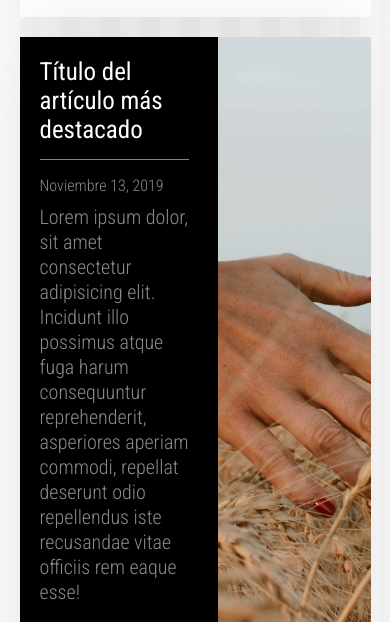
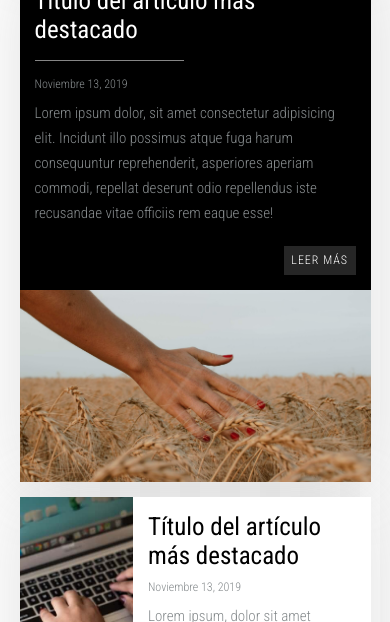
Before and after one commit to oscardenas17/responsive_practica_em_rem, a plain HTML site: page index.html in a window 390 px wide. Shown: the part 206-828 px from the top of the page. Drawn offline with Linux system fonts and the light colour scheme.

Commit message:
Añadiendo media Querys

```diff
--- a/css/estilos.css
+++ b/css/estilos.css
@@ -251,3 +251,53 @@ a {
     text-align: right;
     box-shadow: 0px 0px 70px rgba(102, 102, 102, 0.2);
 }
+
+
+/* Dispositivos ex large >= 1200px */
+
+@media(max-width:1200px) {
+    body {
+        font-size: 14px;
+    }
+}
+
+
+/*large devices 992px and up*/
+
+@media(max-width:992px) {
+
+    body{
+        font-size: 16px;
+    }
+    .contenedor {
+        grid-template-areas:
+            'header			header   	header'
+            'destacado		destacado 	destacado'
+            'contenido		contenido 	contenido'
+            'aside          aside       aside'
+            'footer	 		footer 		footer';
+    }
+}
+
+
+/*medium devices 768px and up*/
+
+@media(max-width:768px) {
+    .articulo.destacado {
+             grid-template-columns: 1fr;
+    }
+
+    .articulo.destacado .contenedor-thumbnail{
+        height: 16em;
+    }
+
+}
+
+
+/*smalldevices 576px and up*/
+
+@media(max-width:576px) {
+    body{
+        font-size: 12px;
+    }
+}
```
